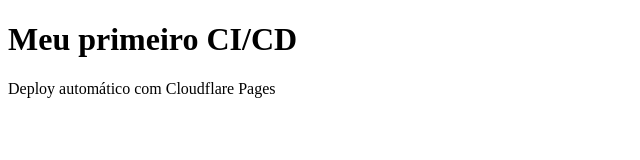
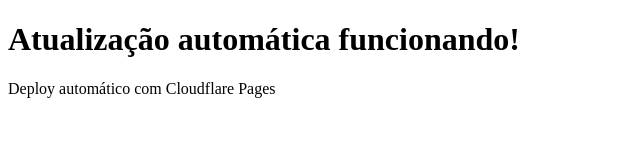
Before and after one commit to gilbertobrizolla290-gif/meu-site-devops, a plain HTML site: page index.html in a window 1280 px wide. Shown: the whole page, without its empty margins (0-640 px from the left). Drawn offline with Linux system fonts and the light colour scheme.

Commit message:
Atualização automática

```diff
--- a/index.html
+++ b/index.html
@@ -4,7 +4,7 @@
   <title>DevOps na prática</title>
 </head>
 <body>
-  <h1>Meu primeiro CI/CD</h1>
+  <h1>Atualização automática funcionando!</h1>
   <p>Deploy automático com Cloudflare Pages</p>
 </body>
 </html>
```
